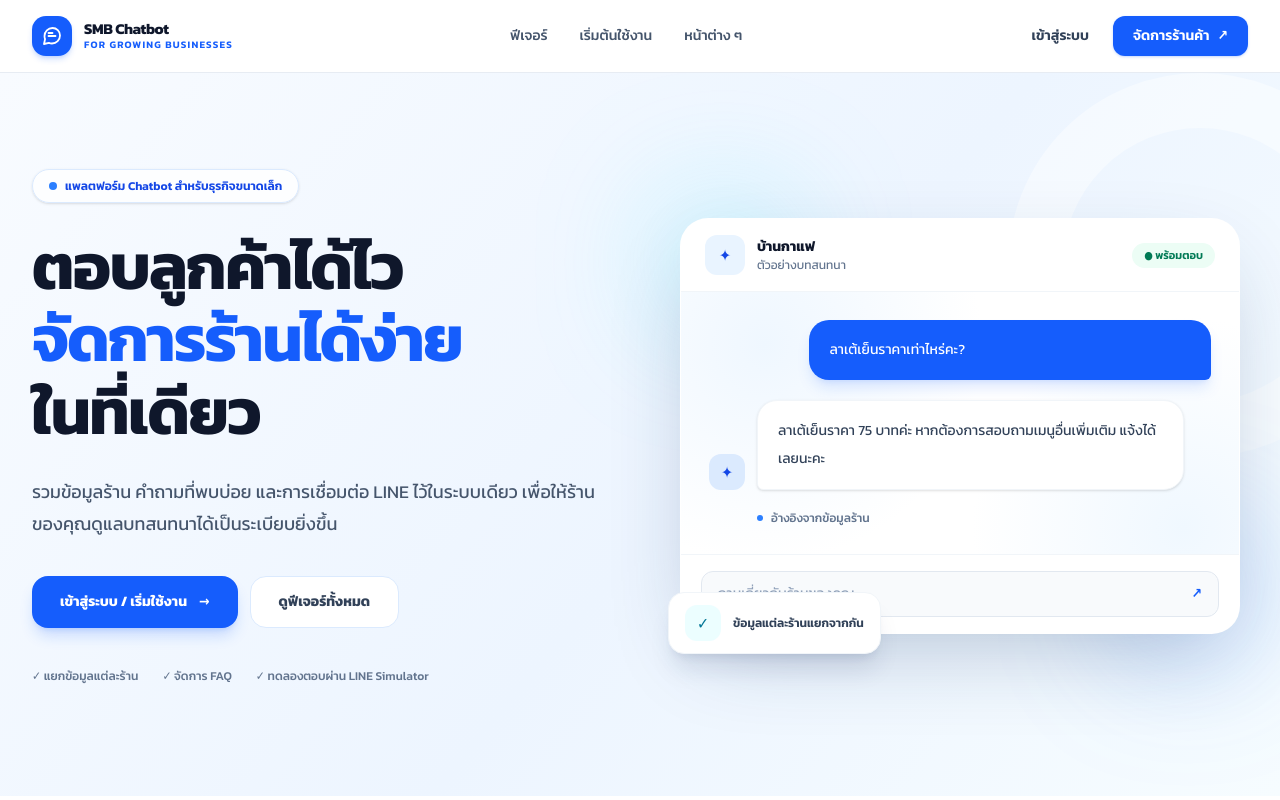
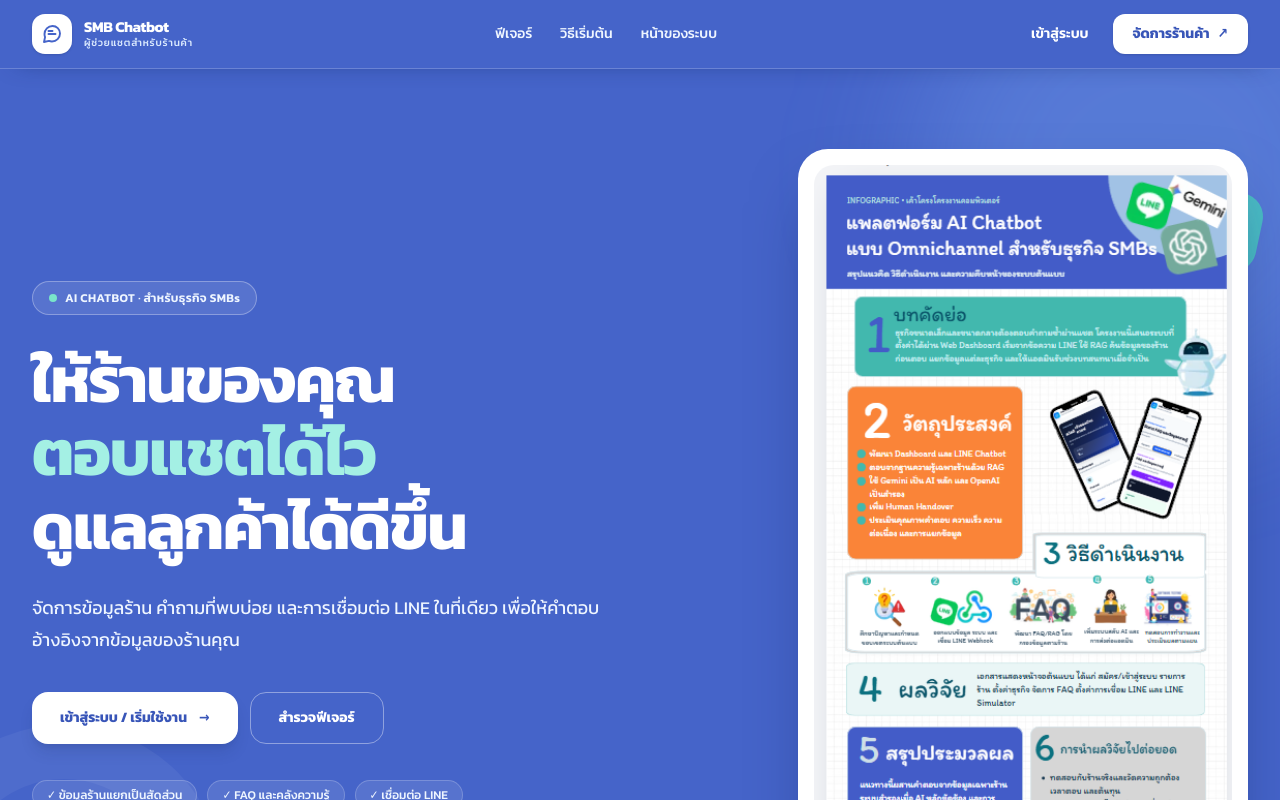
Before and after one commit to Pangkeek/Ai_Chatbot_SMBS2, a Next.js app: page /home in a window 1280 px wide. Shown: the top 800 px of the page. Built offline with nearby package versions, Linux system fonts and the light colour scheme.

Commit message:
feat(home): redesign navigation and hero around project infographic

```diff
--- a/src/components/home/HomeHeader.jsx
+++ b/src/components/home/HomeHeader.jsx
@@ -1,28 +1,47 @@
 import Link from 'next/link';
+
+const navigation = [
+  { href: '#features', label: 'ฟีเจอร์' },
+  { href: '#workflow', label: 'วิธีเริ่มต้น' },
+  { href: '#explore', label: 'หน้าของระบบ' },
+];
 
 export default function HomeHeader() {
   return (
-    <header className="sticky top-0 z-30 border-b border-slate-200/80 bg-white/90 backdrop-blur-xl">
-      <div className="mx-auto flex max-w-7xl items-center justify-between gap-4 px-5 py-4 sm:px-8">
-        <Link href="/home" className="inline-flex items-center gap-3 rounded-lg focus-visible:outline-2 focus-visible:outline-offset-4 focus-visible:outline-blue-600" aria-label="SMB Chatbot หน้าแรก">
-          <span className="flex size-10 items-center justify-center rounded-[14px] bg-blue-600 text-white shadow-md shadow-blue-600/20">
-            <svg aria-hidden="true" viewBox="0 0 24 24" fill="none" stroke="currentColor" strokeWidth="1.8" className="size-6">
+    <header className="sticky top-0 z-30 border-b border-white/20 bg-[#4564c9] text-white shadow-[0_8px_24px_-18px_rgba(19,42,102,.8)]">
+      <div className="mx-auto flex max-w-7xl items-center justify-between gap-4 px-5 py-3.5 sm:px-8">
+        <Link
+          href="/home"
+          aria-label="SMB Chatbot หน้าแรก"
+          className="inline-flex min-w-0 items-center gap-3 rounded-lg focus-visible:outline-2 focus-visible:outline-offset-4 focus-visible:outline-white"
+        >
+          <span className="flex size-10 shrink-0 items-center justify-center rounded-[13px] bg-white text-[#4564c9] shadow-sm">
+            <svg aria-hidden="true" viewBox="0 0 24 24" fill="none" stroke="currentColor" strokeWidth="1.9" className="size-6">
               <path strokeLinecap="round" strokeLinejoin="round" d="M20 11.5a8 8 0 0 1-8 8 8.7 8.7 0 0 1-3.1-.56L4 20l1.06-4.9A8.7 8.7 0 0 1 4.5 12a8 8 0 0 1 8-8 7.5 7.5 0 0 1 7.5 7.5Z" />
               <path strokeLinecap="round" d="M8.5 12h7M8.5 9h4" />
             </svg>
           </span>
-          <span className="leading-tight"><strong className="block text-[15px] font-bold tracking-tight text-slate-900">SMB Chatbot</strong><span className="block text-[10px] font-semibold tracking-[.12em] text-blue-600 uppercase">for growing businesses</span></span>
+          <span className="min-w-0 leading-tight">
+            <strong className="block truncate text-[15px] font-bold tracking-tight">SMB Chatbot</strong>
+            <span className="block text-[10px] font-medium tracking-[.08em] text-blue-100">ผู้ช่วยแชตสำหรับร้านค้า</span>
+          </span>
         </Link>
 
-        <nav aria-label="เมนูหน้าแรก" className="hidden items-center gap-8 text-sm font-medium text-slate-600 md:flex">
-          <a href="#features" className="transition hover:text-blue-700 focus-visible:outline-2 focus-visible:outline-offset-4 focus-visible:outline-blue-600">ฟีเจอร์</a>
-          <a href="#workflow" className="transition hover:text-blue-700 focus-visible:outline-2 focus-visible:outline-offset-4 focus-visible:outline-blue-600">เริ่มต้นใช้งาน</a>
-          <a href="#explore" className="transition hover:text-blue-700 focus-visible:outline-2 focus-visible:outline-offset-4 focus-visible:outline-blue-600">หน้าต่าง ๆ</a>
+        <nav aria-label="เมนูหน้าแรก" className="hidden items-center gap-7 text-sm font-medium text-blue-50 lg:flex">
+          {navigation.map(({ href, label }) => (
+            <a key={href} href={href} className="rounded-sm transition hover:text-white hover:underline hover:underline-offset-8 focus-visible:outline-2 focus-visible:outline-offset-4 focus-visible:outline-white">
+              {label}
+            </a>
+          ))}
         </nav>
 
-        <div className="flex items-center gap-2 sm:gap-3">
-          <Link href="/app" className="hidden rounded-xl px-3 py-2 text-sm font-semibold text-slate-700 transition hover:text-blue-700 focus-visible:outline-2 focus-visible:outline-blue-600 sm:inline-flex">เข้าสู่ระบบ</Link>
-          <Link href="/app" className="inline-flex min-h-10 items-center justify-center gap-2 rounded-xl bg-blue-600 px-4 py-2 text-sm font-semibold text-white shadow-sm shadow-blue-600/20 transition hover:bg-blue-700 focus-visible:outline-2 focus-visible:outline-offset-2 focus-visible:outline-blue-600 sm:px-5">จัดการร้านค้า <span aria-hidden="true">↗</span></Link>
+        <div className="flex shrink-0 items-center gap-2 sm:gap-3">
+          <Link href="/app" className="hidden rounded-xl px-3 py-2 text-sm font-semibold text-white transition hover:bg-white/10 focus-visible:outline-2 focus-visible:outline-white sm:inline-flex">
+            เข้าสู่ระบบ
+          </Link>
+          <Link href="/app" className="inline-flex min-h-10 items-center justify-center gap-2 rounded-xl bg-white px-4 py-2 text-sm font-bold text-[#3855b8] shadow-sm transition hover:bg-[#eaf2ff] focus-visible:outline-2 focus-visible:outline-offset-2 focus-visible:outline-white sm:px-5">
+            จัดการร้านค้า <span aria-hidden="true">↗</span>
+          </Link>
         </div>
       </div>
     </header>
--- a/src/components/home/HomeHero.jsx
+++ b/src/components/home/HomeHero.jsx
@@ -1,53 +1,71 @@
+import Image from 'next/image';
 import Link from 'next/link';
 
-function ChatPreview() {
-  return (
-    <div className="relative mx-auto w-full max-w-[560px]" aria-label="ตัวอย่างหน้าจอการตอบคำถามจากคลังความรู้">
-      <div className="absolute -left-5 -top-5 size-32 rounded-full bg-cyan-300/35 blur-3xl" aria-hidden="true" />
-      <div className="absolute -bottom-7 -right-5 size-36 rounded-full bg-blue-500/25 blur-3xl" aria-hidden="true" />
-      <div className="relative overflow-hidden rounded-[28px] border border-white/90 bg-white shadow-[0_32px_90px_-25px_rgba(22,55,105,.3)]">
-        <div className="flex items-center justify-between border-b border-slate-100 px-5 py-4 sm:px-6">
-          <div className="flex items-center gap-3">
-            <span className="flex size-10 items-center justify-center rounded-xl bg-[#e9f4ff] text-blue-700">✦</span>
-            <div><p className="text-sm font-bold text-slate-900">บ้านกาแฟ</p><p className="text-xs text-slate-500">ตัวอย่างบทสนทนา</p></div>
-          </div>
-          <span className="rounded-full bg-emerald-50 px-3 py-1 text-[11px] font-semibold text-emerald-700">● พร้อมตอบ</span>
-        </div>
-        <div className="space-y-5 bg-[radial-gradient(circle_at_15%_20%,#eff7ff,transparent_42%),radial-gradient(circle_at_90%_90%,#f0f8ff,transparent_38%)] px-5 py-7 sm:px-7">
-          <div className="ml-auto max-w-[80%] rounded-[20px] rounded-br-md bg-blue-600 px-5 py-4 text-sm leading-7 text-white shadow-lg shadow-blue-600/15">ลาเต้เย็นราคาเท่าไหร่คะ?</div>
-          <div className="flex items-end gap-3">
-            <span className="flex size-9 shrink-0 items-center justify-center rounded-xl bg-blue-100 text-blue-700">✦</span>
-            <div className="max-w-[85%] rounded-[20px] rounded-bl-md border border-slate-100 bg-white px-5 py-4 text-sm leading-7 text-slate-700 shadow-sm">ลาเต้เย็นราคา 75 บาทค่ะ หากต้องการสอบถามเมนูอื่นเพิ่มเติม แจ้งได้เลยนะคะ</div>
-          </div>
-          <div className="flex items-center gap-2 pl-12 text-xs font-medium text-slate-500"><span className="size-1.5 rounded-full bg-blue-500" /> อ้างอิงจากข้อมูลร้าน</div>
-        </div>
-        <div className="border-t border-slate-100 px-5 py-4"><div className="flex items-center justify-between rounded-xl border border-slate-200 bg-slate-50 px-4 py-3 text-sm text-slate-400"><span>ถามเกี่ยวกับร้านของคุณ...</span><span className="font-semibold text-blue-600">↗</span></div></div>
-      </div>
-      <div className="absolute -bottom-5 -left-3 hidden items-center gap-3 rounded-2xl border border-slate-100 bg-white px-4 py-3 shadow-xl shadow-blue-950/10 sm:flex">
-        <span className="flex size-9 items-center justify-center rounded-xl bg-cyan-50 text-cyan-700">✓</span>
-        <span className="text-xs font-semibold text-slate-700">ข้อมูลแต่ละร้านแยกจากกัน</span>
-      </div>
-    </div>
-  );
-}
+const highlights = ['ข้อมูลร้านแยกเป็นสัดส่วน', 'FAQ และคลังความรู้', 'เชื่อมต่อ LINE'];
 
 export default function HomeHero() {
   return (
-    <section className="relative overflow-hidden bg-[linear-gradient(130deg,#f8fbff_0%,#edf5ff_55%,#f6fcff_100%)]">
-      <div className="pointer-events-none absolute -right-28 top-0 size-96 rounded-full border-[55px] border-white/40" aria-hidden="true" />
-      <div className="mx-auto grid max-w-7xl items-center gap-12 px-5 pb-20 pt-16 sm:px-8 lg:grid-cols-[1fr_1fr] lg:gap-16 lg:pb-28 lg:pt-24">
-        <div className="relative z-10">
-          <p className="inline-flex items-center gap-2 rounded-full border border-blue-100 bg-white/80 px-4 py-2 text-xs font-semibold text-blue-700 shadow-sm"><span className="size-2 rounded-full bg-blue-500" /> แพลตฟอร์ม Chatbot สำหรับธุรกิจขนาดเล็ก</p>
-          <h1 className="mt-7 max-w-2xl text-[clamp(2.6rem,5vw,4.7rem)] font-bold leading-[1.13] tracking-tight text-slate-900">ตอบลูกค้าได้ไว<br /><span className="text-blue-600">จัดการร้านได้ง่าย</span><br />ในที่เดียว</h1>
-          <p className="mt-7 max-w-xl text-base leading-8 text-slate-600 sm:text-lg">รวมข้อมูลร้าน คำถามที่พบบ่อย และการเชื่อมต่อ LINE ไว้ในระบบเดียว เพื่อให้ร้านของคุณดูแลบทสนทนาได้เป็นระเบียบยิ่งขึ้น</p>
+    <section className="relative isolate overflow-hidden bg-[#4564c9] text-white">
+      <div aria-hidden="true" className="pointer-events-none absolute -left-24 bottom-0 size-80 rounded-full border-[54px] border-white/5" />
+      <div aria-hidden="true" className="pointer-events-none absolute -right-28 -top-32 size-[30rem] rounded-full bg-[#8dbbff]/25 blur-3xl" />
+
+      <div className="relative mx-auto grid max-w-7xl items-center gap-14 px-5 pb-20 pt-16 sm:px-8 lg:grid-cols-[minmax(0,1fr)_minmax(320px,450px)] lg:gap-20 lg:pb-24 lg:pt-20">
+        <div>
+          <p className="inline-flex items-center gap-2 rounded-full border border-white/30 bg-white/10 px-4 py-2 text-xs font-semibold tracking-wide text-blue-50">
+            <span aria-hidden="true" className="size-2 rounded-full bg-[#79e5ca]" />
+            AI CHATBOT · สำหรับธุรกิจ SMBs
+          </p>
+          <h1 className="mt-7 max-w-2xl text-[clamp(2.5rem,5vw,4.65rem)] font-bold leading-[1.15] tracking-tight">
+            ให้ร้านของคุณ
+            <br />
+            <span className="text-[#a4f0e4]">ตอบแชตได้ไว</span>
+            <br />
+            ดูแลลูกค้าได้ดีขึ้น
+          </h1>
+          <p className="mt-7 max-w-xl text-base leading-8 text-blue-50 sm:text-lg">
+            จัดการข้อมูลร้าน คำถามที่พบบ่อย และการเชื่อมต่อ LINE ในที่เดียว
+            เพื่อให้คำตอบอ้างอิงจากข้อมูลของร้านคุณ
+          </p>
+
           <div className="mt-9 flex flex-col gap-3 sm:flex-row">
-            <Link href="/app" className="inline-flex min-h-13 items-center justify-center gap-3 rounded-2xl bg-blue-600 px-7 py-3 text-sm font-bold text-white shadow-lg shadow-blue-600/20 transition hover:-translate-y-0.5 hover:bg-blue-700 focus-visible:outline-2 focus-visible:outline-offset-2 focus-visible:outline-blue-600">เข้าสู่ระบบ / เริ่มใช้งาน <span aria-hidden="true">→</span></Link>
-            <a href="#features" className="inline-flex min-h-13 items-center justify-center rounded-2xl border border-blue-100 bg-white px-7 py-3 text-sm font-bold text-slate-700 transition hover:border-blue-300 hover:text-blue-700 focus-visible:outline-2 focus-visible:outline-offset-2 focus-visible:outline-blue-600">ดูฟีเจอร์ทั้งหมด</a>
+            <Link href="/app" className="inline-flex min-h-13 items-center justify-center gap-3 rounded-2xl bg-white px-7 py-3 text-sm font-bold text-[#3855b8] shadow-lg shadow-blue-950/15 transition hover:-translate-y-0.5 hover:bg-blue-50 focus-visible:outline-2 focus-visible:outline-offset-2 focus-visible:outline-white">
+              เข้าสู่ระบบ / เริ่มใช้งาน <span aria-hidden="true">→</span>
+            </Link>
+            <a href="#features" className="inline-flex min-h-13 items-center justify-center rounded-2xl border border-white/40 px-7 py-3 text-sm font-bold text-white transition hover:bg-white/10 focus-visible:outline-2 focus-visible:outline-offset-2 focus-visible:outline-white">
+              สำรวจฟีเจอร์
+            </a>
           </div>
-          <div className="mt-10 flex flex-wrap gap-x-6 gap-y-3 text-xs font-medium text-slate-500"><span>✓ แยกข้อมูลแต่ละร้าน</span><span>✓ จัดการ FAQ</span><span>✓ ทดลองตอบผ่าน LINE Simulator</span></div>
+
+          <ul className="mt-9 flex flex-wrap gap-2.5" aria-label="จุดเด่นของระบบ">
+            {highlights.map((item) => (
+              <li key={item} className="rounded-full border border-white/20 bg-white/10 px-3.5 py-1.5 text-xs font-medium text-blue-50">
+                ✓ {item}
+              </li>
+            ))}
+          </ul>
         </div>
-        <ChatPreview />
+
+        <figure className="relative mx-auto w-full max-w-[450px] rounded-[30px] bg-white p-3 text-[#18345c] shadow-[0_30px_65px_-22px_rgba(15,32,88,.5)] sm:p-4">
+          <div aria-hidden="true" className="absolute -right-3 top-10 -z-10 size-20 rounded-3xl bg-[#36bcb3] rotate-12" />
+          <div aria-hidden="true" className="absolute -bottom-4 left-8 -z-10 h-20 w-36 rounded-3xl bg-[#ff8842] -rotate-6" />
+          {/* ภาพต้นฉบับเป็นโปสเตอร์แนวตั้ง จึงแสดงเต็มสัดส่วนและเปิดภาพเดิมเพื่ออ่านข้อความเล็กได้ */}
+          <a href="/assets/home/project-infographic.png" target="_blank" rel="noopener noreferrer" aria-label="เปิดอินโฟกราฟิกโครงการขนาดเต็ม" className="block overflow-hidden rounded-[20px] focus-visible:outline-4 focus-visible:outline-offset-2 focus-visible:outline-[#ff8842]">
+            <Image
+              src="/assets/home/project-infographic.png"
+              alt="อินโฟกราฟิกสรุปแนวคิด วัตถุประสงค์ วิธีดำเนินงาน และผลของโครงการ AI Chatbot สำหรับธุรกิจ SMBs"
+              width={404}
+              height={704}
+              sizes="(max-width: 640px) 84vw, (max-width: 1024px) 404px, 420px"
+              className="h-auto w-full"
+            />
+          </a>
+          <figcaption className="flex items-center justify-between gap-3 px-1 pb-1 pt-3 text-xs font-semibold text-[#4564c9]">
+            <span>ภาพรวมแนวคิดของโครงการ</span>
+            <span>ดูภาพเต็ม ↗</span>
+          </figcaption>
+        </figure>
       </div>
+      <div aria-hidden="true" className="h-2 bg-[#36bcb3]" />
     </section>
   );
 }
```
